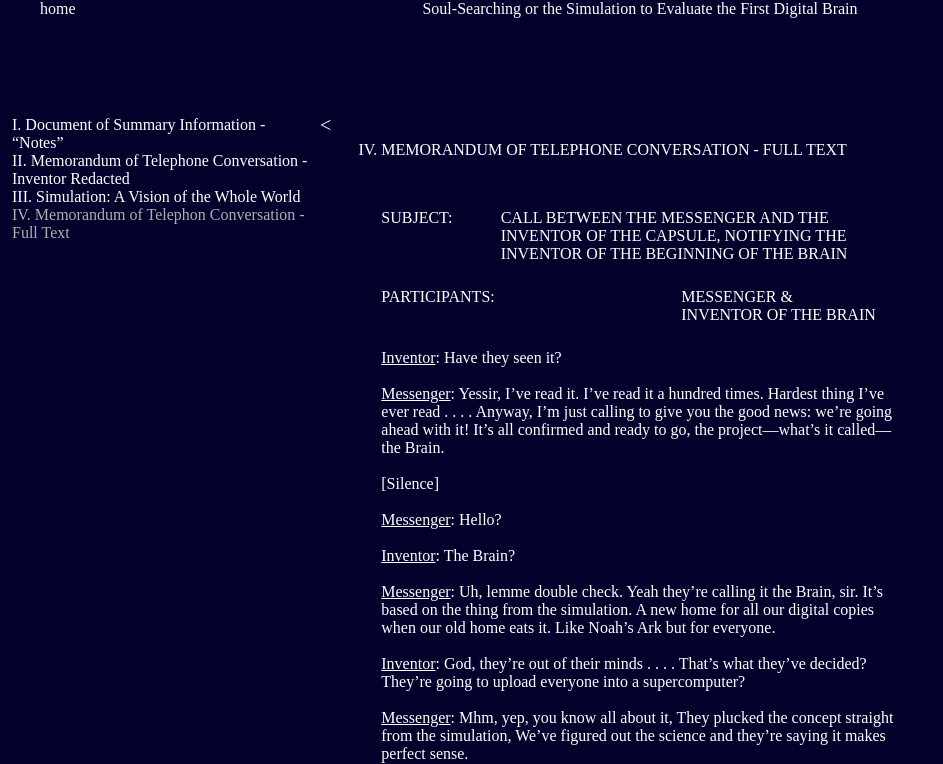
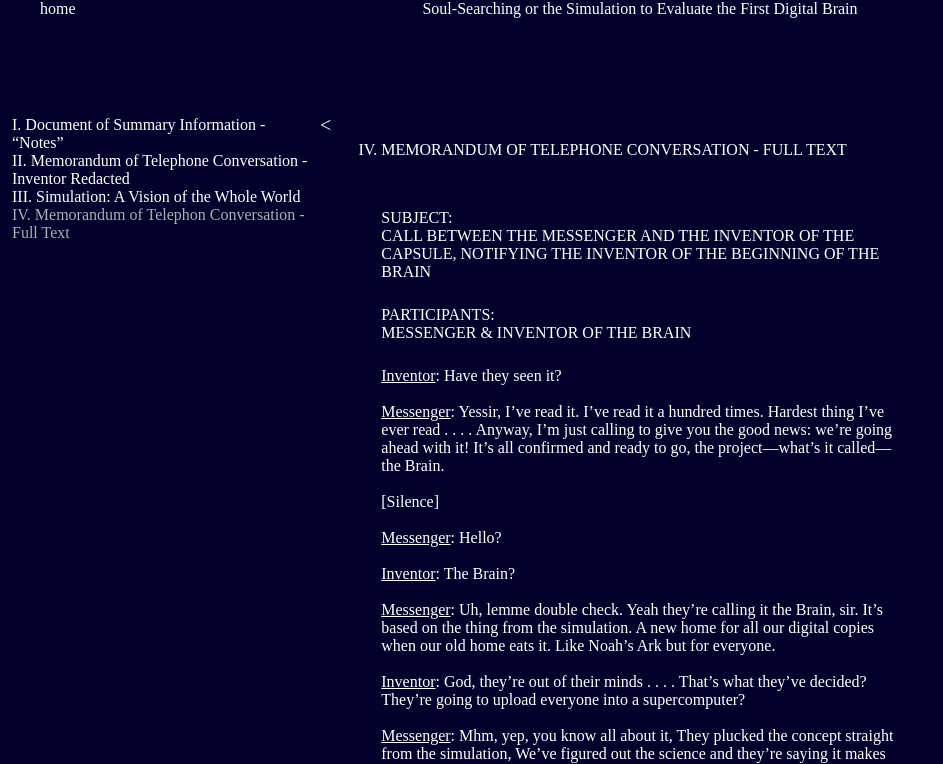
Before and after one commit to Krchow/Krchow.github.io, a plain HTML site: page thesis4/index.html in a window 1280 px wide. Shown: the top 764 px of the page, without its empty margins (0-943 px from the left). Drawn offline with Linux system fonts and the light colour scheme.

Commit message:
fix left alignment

```diff
--- a/thesis4/index.html
+++ b/thesis4/index.html
@@ -51,21 +51,20 @@
                             </ol>
                         </p>
                         <div class="two-column-paragraph">
-                            <p id="two-column-p1" class="body-section--paragraph">
-                                SUBJECT:
-                            </p>
-                            <p class="body-section--paragraph">
+                            <!-- <p id="two-column-p1" class="body-section--paragraph"> -->
+                                SUBJECT: <br>
+                            <!-- </p> -->
+                            <!-- <p class="body-section--paragraph"> -->
                                 CALL BETWEEN THE MESSENGER AND THE INVENTOR OF THE CAPSULE, NOTIFYING THE INVENTOR OF THE BEGINNING OF THE BRAIN
-                            </p>
+                            <!-- </p> -->
                         </div>
                         <div class="two-column-paragraph">
-                            <p id="two-column-p1" class="body-section--paragraph">
-                                PARTICIPANTS:
-                            </p>
-                            <p class="body-section--paragraph">
-                                MESSENGER & <br/>
-                                INVENTOR OF THE BRAIN
-                            </p>
+                            <!-- <p id="two-column-p1" class="body-section--paragraph"> -->
+                                PARTICIPANTS:<br>
+                            <!-- </p> -->
+                            <!-- <p class="body-section--paragraph"> -->
+                                MESSENGER & INVENTOR OF THE BRAIN
+                            <!-- </p> -->
                         </div>
                         <div>
                             <span class='underlined'>Inventor</span>: Have they seen it?<br>
```
Also changed, not shown: thesis2/index.html (+11 -12 lines).
